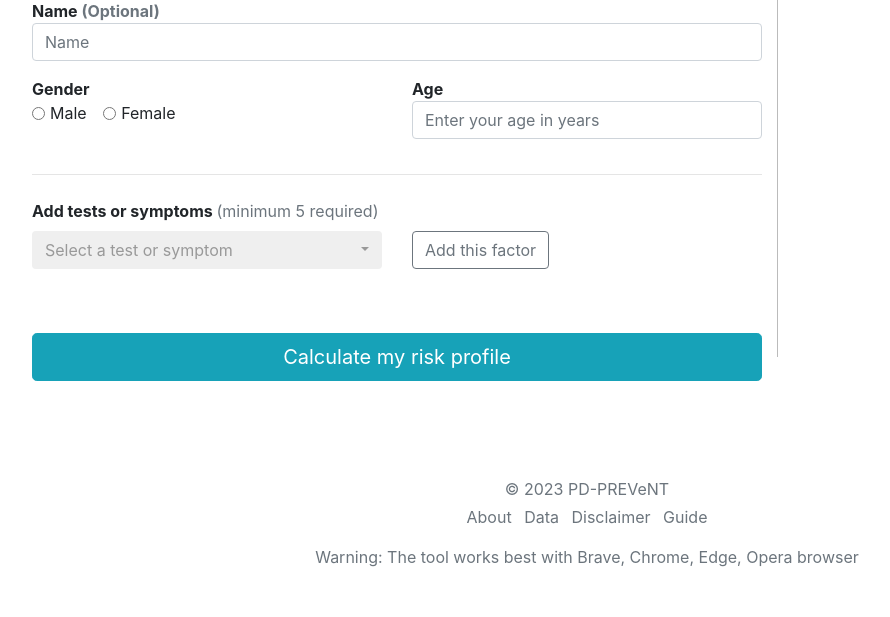
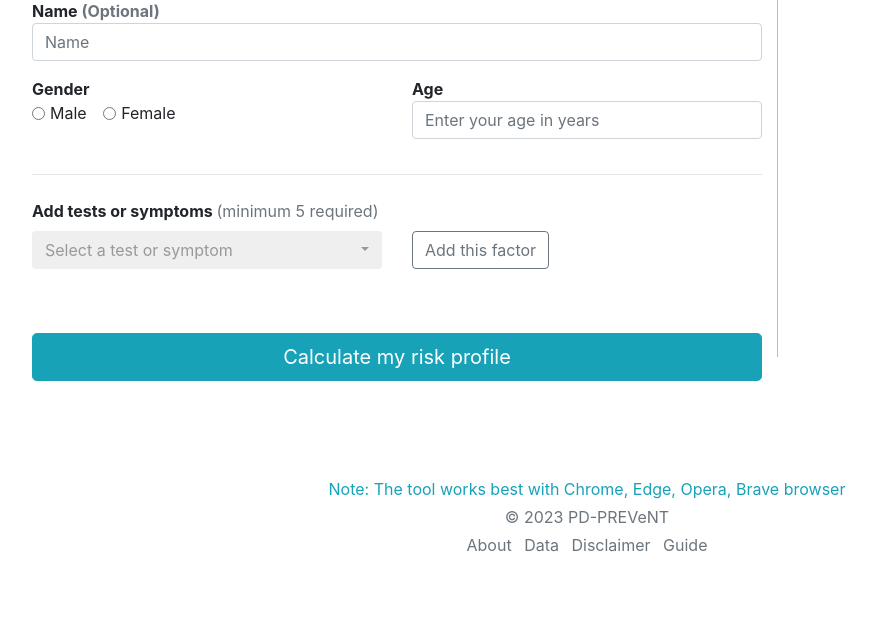
Before and after one commit to iam-zain/pd_prevent, a Flask app: page / in a window 1280 px wide. Shown: the part 187-804 px from the top of the page, without its empty margins (53-943 px from the left). After the commit the page ends 739 px from the top, so only its background shows below. Run offline with Flask 3, Linux system fonts and the light colour scheme.

Commit message:
'warning' changed to 'Note' & its position changed

```diff
--- a/templates/index.html
+++ b/templates/index.html
@@ -266,12 +266,16 @@
       </div>
 
       <footer class="my-5 pt-5 text-muted text-center text-small">
+        <p class="mb-1 text-info">
+          Note: The tool works best with Chrome, Edge, Opera, Brave browser
+        </p>
+
         <p class="mb-1">© 2023 PD-PREVeNT</p>
         <ul class="list-inline">
           <li
             class="list-inline-item"
             onclick="showDataModal(this);"
-            data-info="The project is developed at Dr. Pankaj Singh Dholaniya's laboratory from Department of Biotechnology & Bioinformatics at School of Life Sciences, University of Hyderabad, India. This work is a part of doctoral thesis of Mr. Md Zainul Ali. <a href=''>Visit our lab https://tinyurl.com/labpsd. For more information, mail us 18ltpm02@uohyd.ac.in.</a> Parkinson's disease is a neurological disorder that affects movement. It is caused by the loss of nerve cells in the brain that produce dopamine, a chemical that helps control movement. Symptoms of Parkinson's disease can include tremors, slowness of movement, stiffness, and balance problems. There is no cure for Parkinson's disease, but there are treatments that can help manage the symptoms. Non-motor symptoms can be just as debilitating as motor symptoms, and they can often occur before motor symptoms. Identifying and treating non-motor symptoms can improve a person's quality of life and help to slow the progression of Parkinson's disease. Non-motor symptoms can vary in severity from person to person.Treatment for non-motor symptoms may include medications, lifestyle changes, and psychological therapies."
+            data-info="Parkinson's disease is a neurological disorder that affects movement. It is caused by the loss of nerve cells in the brain that produce dopamine, a chemical that helps control movement. Symptoms of Parkinson's disease can include tremors, slowness of movement, stiffness, and balance problems. There is no cure for Parkinson's disease, but there are treatments that can help manage the symptoms. Non-motor symptoms can be just as debilitating as motor symptoms, and they can often occur before motor symptoms. Identifying and treating non-motor symptoms can improve a person's quality of life and help to slow the progression of Parkinson's disease. Non-motor symptoms can vary in severity from person to person.Treatment for non-motor symptoms may include medications, lifestyle changes, and psychological therapies. The project is developed at Dr. Pankaj Singh Dholaniya's laboratory from Department of Biotechnology & Bioinformatics at School of Life Sciences, University of Hyderabad, India. This work is a part of doctoral thesis of Mr. Md Zainul Ali."
           >
             About
           </li>
@@ -297,9 +301,6 @@
             Guide
           </li>
         </ul>
-        <p class="mb-1 text-muted">
-          Warning: The tool works best with Brave, Chrome, Edge, Opera browser
-        </p>
       </footer>
     </div>
 
```
